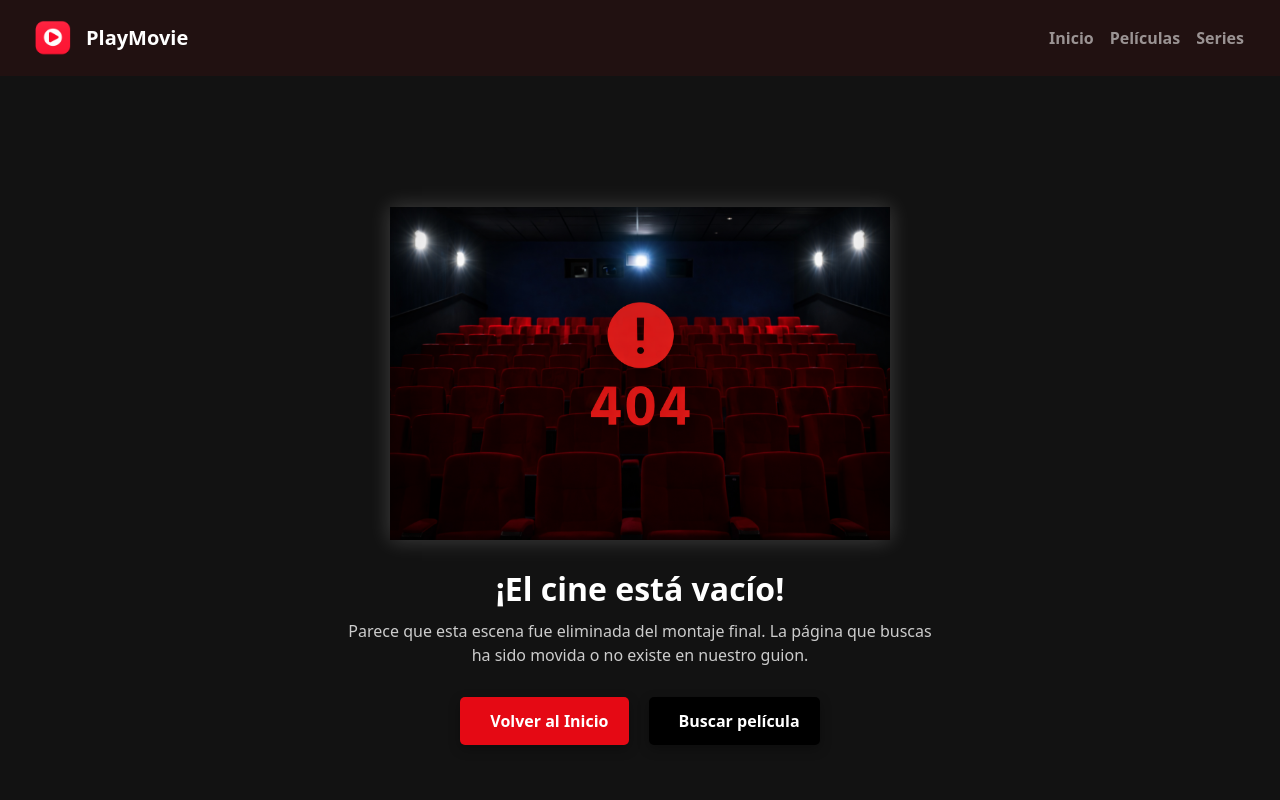
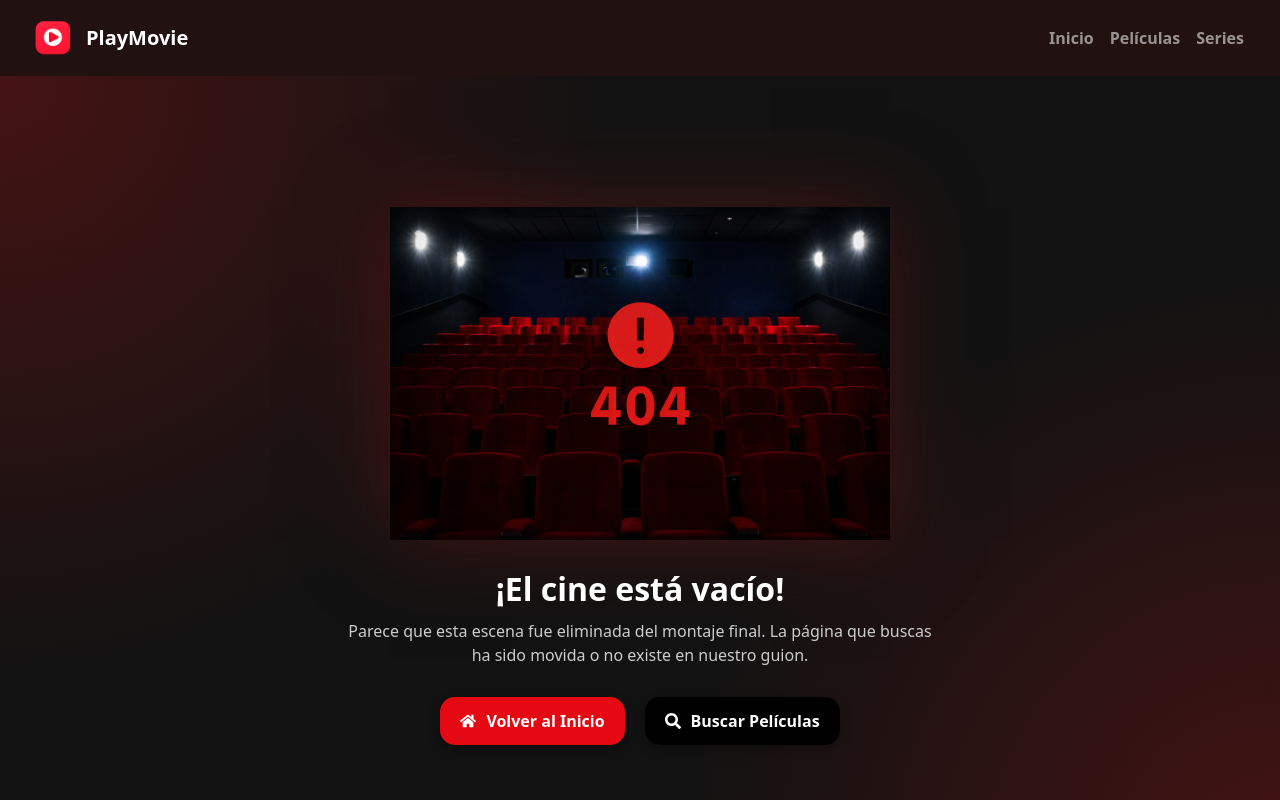
Before and after one commit to leandroblanca/PlayMovie, a React (Vite) app: page / in a window 1280 px wide. Shown: the top 800 px of the page. Built offline with nearby package versions, Linux system fonts and the light colour scheme.

Commit message:
Feature Error: Se agrego iconos a botones y se puso fondo estilo gradiente

```diff
--- a/package.json
+++ b/package.json
@@ -18,7 +18,8 @@
     "react-bootstrap": "^2.10.10",
     "react-dom": "^19.2.0",
     "react-icons": "^5.6.0",
-    "react-router": "^7.13.1"
+    "react-router": "^7.13.1",
+    "react-router-dom": "^7.13.1"
   },
   "devDependencies": {
     "@eslint/js": "^9.39.1",
--- a/src/pages/Error404.css
+++ b/src/pages/Error404.css
@@ -1,6 +1,9 @@
-/* Error404.css */
 .error-container {
   text-align: center;
+   background:
+    radial-gradient(circle at top left, rgba(120,20,20,0.5), transparent 40%),
+    radial-gradient(circle at bottom right, rgba(120,20,20,0.5), transparent 40%),
+    #0b0202;
   background-color: #121212;
   color: white;
   padding: 40px 20px;
@@ -14,7 +17,7 @@
 .error-image {
   max-width: 500px;
   width: 100%;
-  box-shadow: 0 0 20px rgba(255, 255, 255, 0.2);
+  box-shadow: 0 0 80px rgba(120,20,20,0.5);
   margin-bottom: 30px;
 }
 
@@ -43,9 +46,9 @@
   font-size: 1rem;
   font-weight: bold;
   border: none;
-  border-radius: 5px;
+  border-radius: 15px;
   cursor: pointer;
-  box-shadow: 0 4px 12px rgba(0, 0, 0, 0.3);
+  box-shadow: 0 4px 12px rgba(120,20,20,0.5);
   transition: all 0.3s ease;
   display: flex;
   align-items: center;
@@ -71,3 +74,14 @@
   background-color: #333;
   transform: scale(1.05);
 }
+
+.btn-custom {
+  display: flex;
+  align-items: center;
+  gap: 10px; /* Espacio entre ícono y texto */
+  font-weight: bold;
+  padding: 12px 20px;
+  box-shadow: 0 4px 12px rgba(0, 0, 0, 0.3);
+  transition: all 0.3s ease;
+  cursor: pointer;
+}
--- a/src/pages/Error404.jsx
+++ b/src/pages/Error404.jsx
@@ -1,9 +1,13 @@
-// Error404.jsx
 import React from 'react';
 import './Error404.css';
-import errorImage from '../assets/error404-cine.png'; // Asegurate de tener la imagen en esta ruta
+import errorImage from '../assets/error404-cine.png';
+import { FaHome, FaSearch } from 'react-icons/fa';
+import { Button } from 'react-bootstrap';
+import { useNavigate } from 'react-router-dom';
 
 const Error404 = () => {
+  const navigate = useNavigate();
+
   return (
     <div className="error-container">
       <img src={errorImage} alt="Error 404" className="error-image" />
@@ -12,12 +16,13 @@ const Error404 = () => {
         Parece que esta escena fue eliminada del montaje final. La página que buscas ha sido movida o no existe en nuestro guion.
       </p>
       <div className="error-buttons">
-        <button className="btn red">
-          <i className="fas fa-home"></i> Volver al Inicio
-        </button>
-        <button className="btn black">
-          <i className="fas fa-search"></i> Buscar película
-        </button>
+        <Button variant="danger" className="btn-custom red" onClick={() => navigate('/')}>
+          <FaHome /> Volver al Inicio
+        </Button>
+
+        <Button variant="dark" className="btn-custom black" onClick={() => navigate('/buscar')}>
+          <FaSearch /> Buscar Películas
+        </Button>
       </div>
     </div>
   );
```
Also changed, not shown: 1 other file (tests, documents, lock files or other folders).
